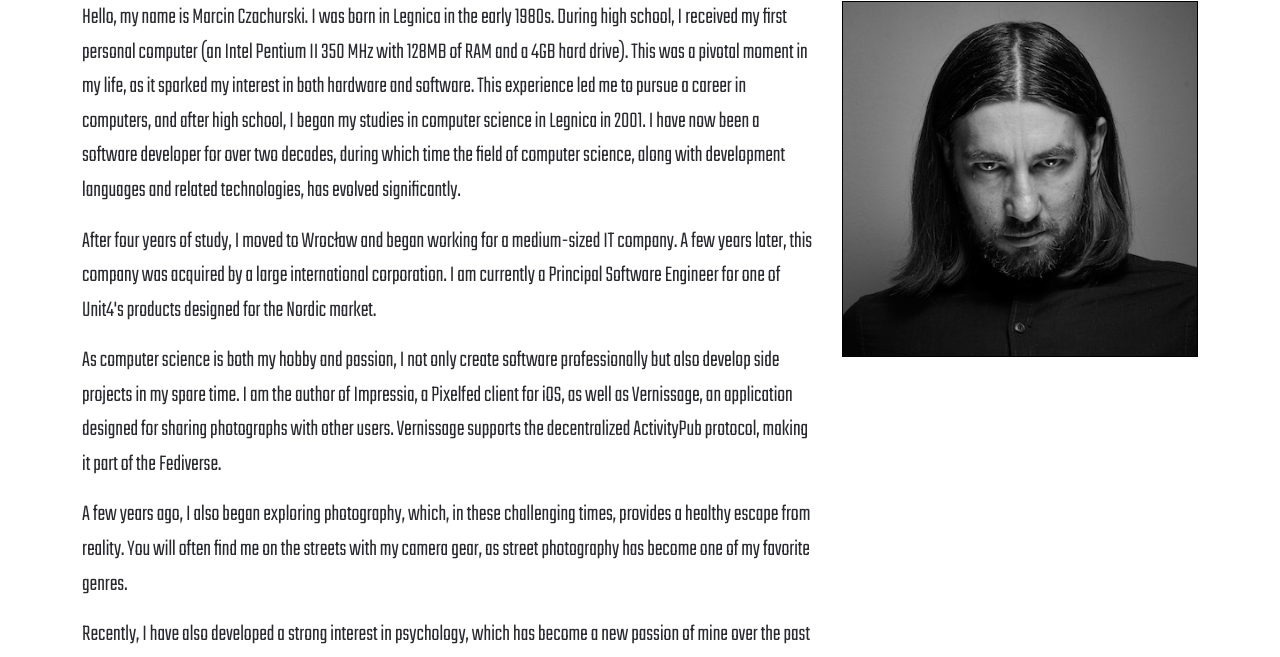
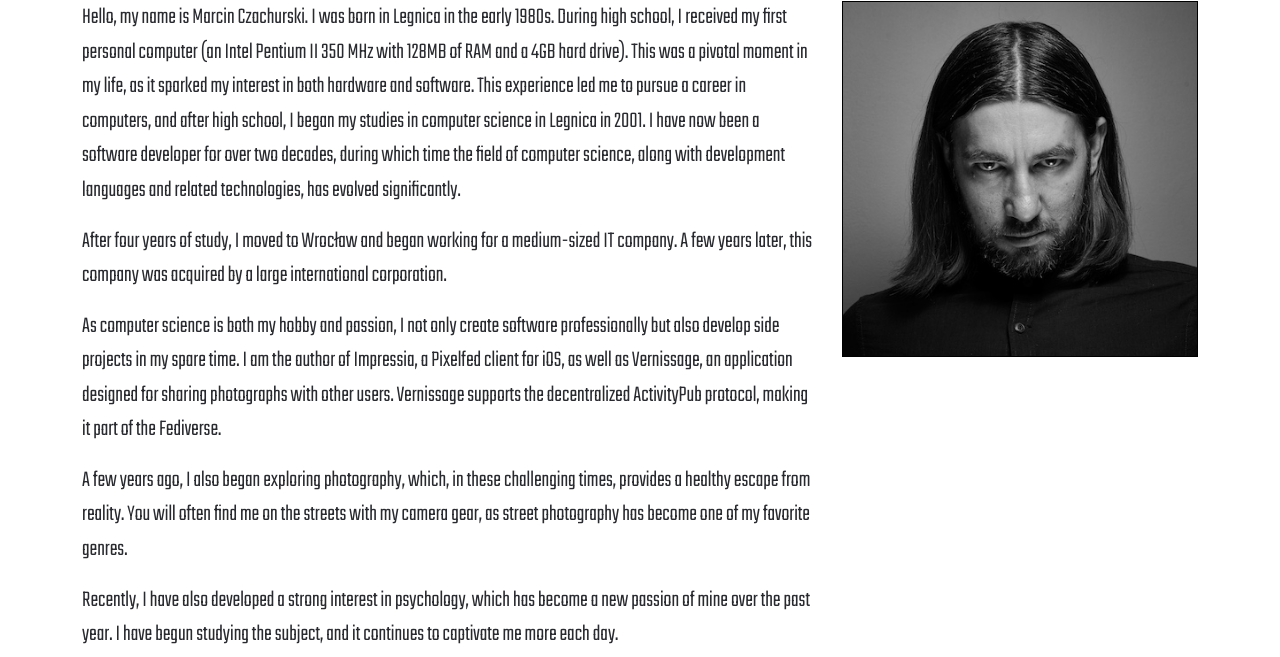
Before and after one commit to mczachurski/mczachurski.github.io, a plain HTML site: page index.html in a window 1280 px wide. Shown: the part 137-794 px from the top of the page. Drawn offline with nearby package versions, Linux system fonts and the light colour scheme; a web font is replaced by a local one.

Commit message:
Fix issues

```diff
--- a/index.html
+++ b/index.html
@@ -124,7 +124,6 @@
                     <p>
                         After four years of study, I moved to Wrocław and began working for a medium-sized IT company.
                         A few years later, this company was acquired by a large international corporation.
-                        I am currently a Principal Software Engineer for one of Unit4's products designed for the Nordic market.
                     </p>
                     <p>
                         As computer science is both my hobby and passion, I not only create software professionally but also develop
```
